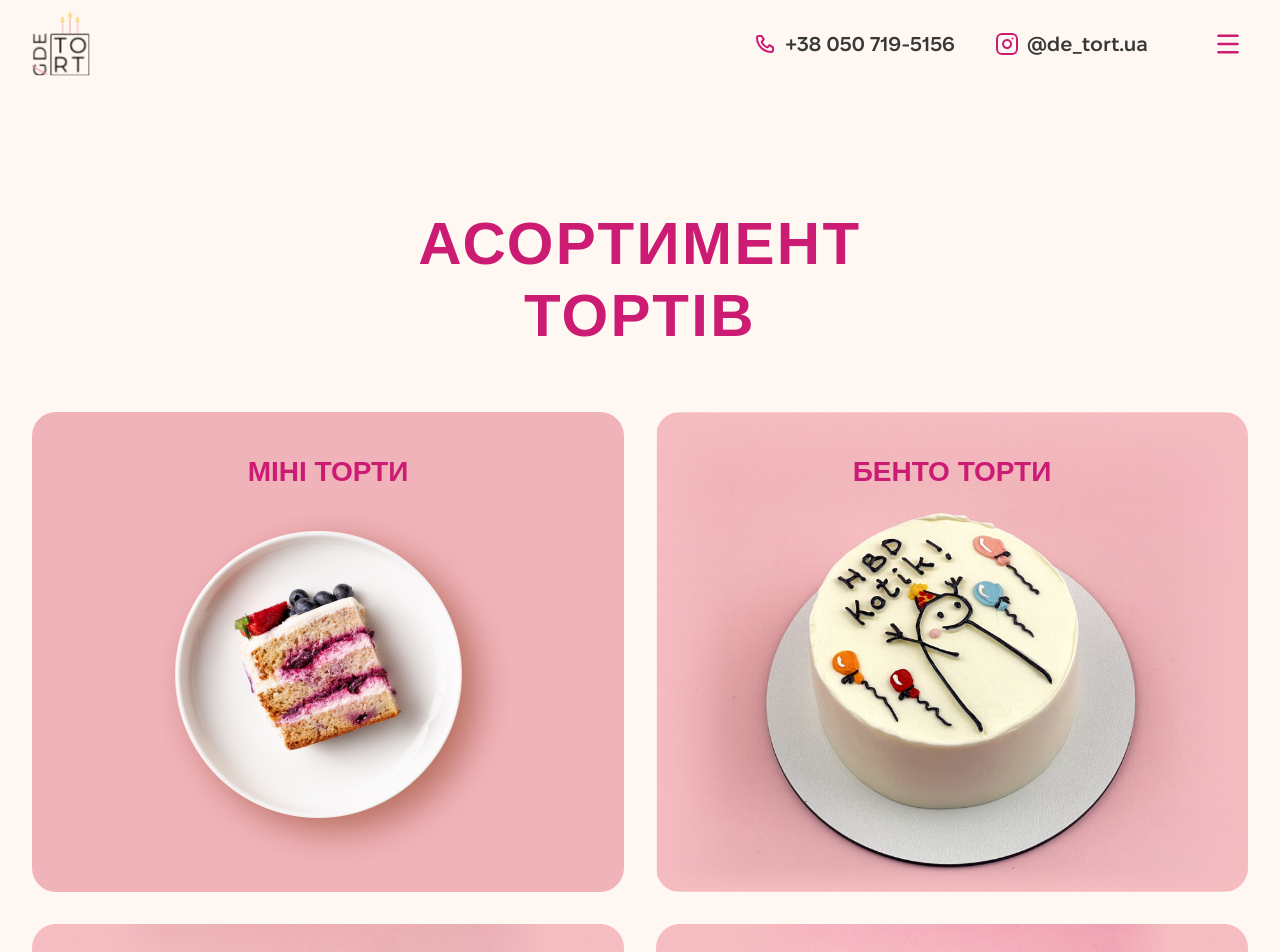
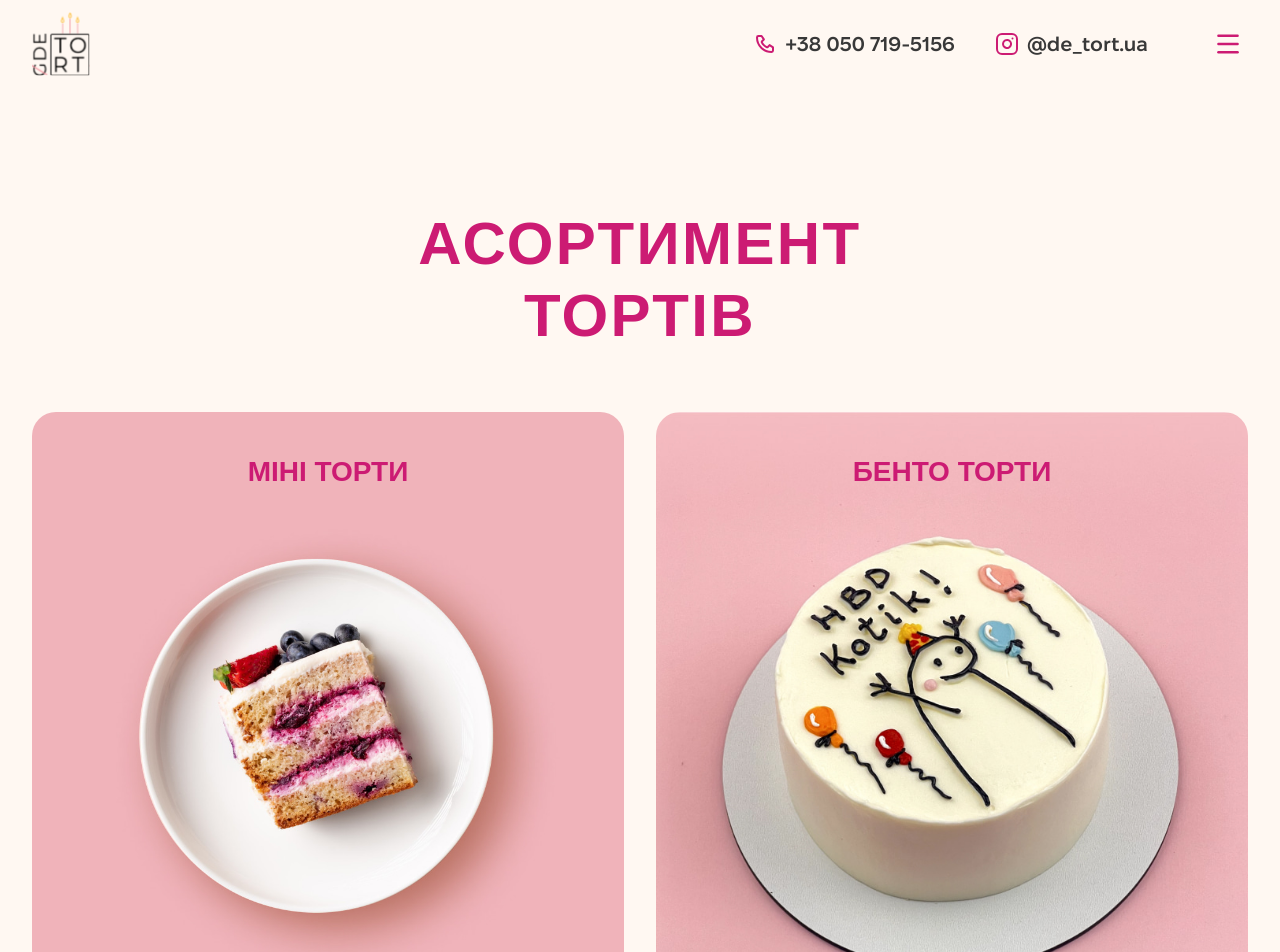
Before and after one commit to SoftRyzen-internship/de-tort, a Next.js app: page /cakes in a window 1280 px wide. Shown: the top 952 px of the page. Built offline with nearby package versions, Linux system fonts and the light colour scheme; no server answers; a web font is replaced by a local one.

Commit message:
upd hero-cakes

```diff
--- a/src/app/globals.css
+++ b/src/app/globals.css
@@ -42,3 +42,10 @@
 .button-prev-toppings.swiper-button-disabled {
   @apply pointer-events-none opacity-0;
 }
+
+/* Cakes Cards */
+@media screen and (min-width: 768px) {
+  .cakes-card {
+    flex-basis: calc((100% - 1 * 32px) / 2);
+  }
+}
--- a/src/components/ui/CardCakes/CardCakes.tsx
+++ b/src/components/ui/CardCakes/CardCakes.tsx
@@ -1,7 +1,5 @@
 import Image from "next/image";
 import Link from "next/link";
-
-import { LinkButton } from "../LinkButton";
 
 import json from "@/data/cakes-assortment.json";
 
@@ -14,35 +12,36 @@ export const CardCakes: React.FC<CardCakesProps> = ({
   tbSrc,
 }) => {
   return (
-    <li className="group block relative rounded-3xl cursor-pointer overflow-hidden h-[360px] md:w-[336px] xl:h-[480px] xl:w-[592px]">
-      <Link href={slug}>
+    <li className="cakes-card">
+      <Link
+        href={slug}
+        className="group relative inline-block overflow-hidden rounded-3xl w-full h-[360px] xl:h-[592px]"
+      >
         <p className="absolute top-8 left-1/2 -translate-x-1/2 w-full text-center font-unbounded text-color-accent-primary text-[24px] font-bold leading-normal uppercase xl:text-[28px] xl:top-10">
           {title}
         </p>
+
         <Image
           src={tbSrc}
           alt={title}
           width={336}
           height={360}
-          className="object-cover w-full h-full xl:hidden"
+          priority
+          className="block object-cover object-center w-full h-full xl:hidden"
         />
-      </Link>
 
         <Image
           src={bgSrc}
           alt={title}
           width={592}
           height={480}
-        className="notXl:hidden block object-cover w-full h-full"
+          className="notXl:hidden block object-cover object-center w-full h-full"
         />
 
-      <div className="hidden group-hover:flex notXl:invisible absolute bottom-10 left-[147.5px]">
-        <LinkButton
-          label={json.button}
-          className="px-9 py-4 w-[297px] block"
-          href={slug}
-        />
-      </div>
+        <span className="notXL:hidden  absolute bottom-10 left-[147.5px] opacity-0 xl:group-hover:opacity-100 xl:group-focus-visible:opacity-100 hover:shadow-3xl focus:shadow-3xl transition-all rounded-full px-9 py-[14px] text-center flex-center font-bold border-color-accent-primary uppercase text-xl leading-10 text-color-accent-primary bg-color-bg-white hover:translate-x-[3px] hover:-translate-y-[3px] focus:translate-x-[3px] focus:-translate-y-[3px] border-2 w-fit">
+          {json.button}
+        </span>
+      </Link>
     </li>
   );
 };
--- a/src/sections/HeroCakes/HeroCakes.tsx
+++ b/src/sections/HeroCakes/HeroCakes.tsx
@@ -10,7 +10,7 @@ export const HeroCakes: React.FC = () => {
       <div className="container">
         <SectionTitle
           text={heading}
-          className="mb-10 w-[320px] text-center m-auto md:w-[383px] xl:mb-[60px] xl:w-[585px]"
+          className="mb-10 w-[320px] text-center m-auto md:w-[420px] xl:mb-[60px] xl:w-[585px]"
           hero
         />
         <ul className="flex flex-wrap flex-col gap-8 md:flex-row">
```
Lines whose indentation alone changed are shown as unchanged.
